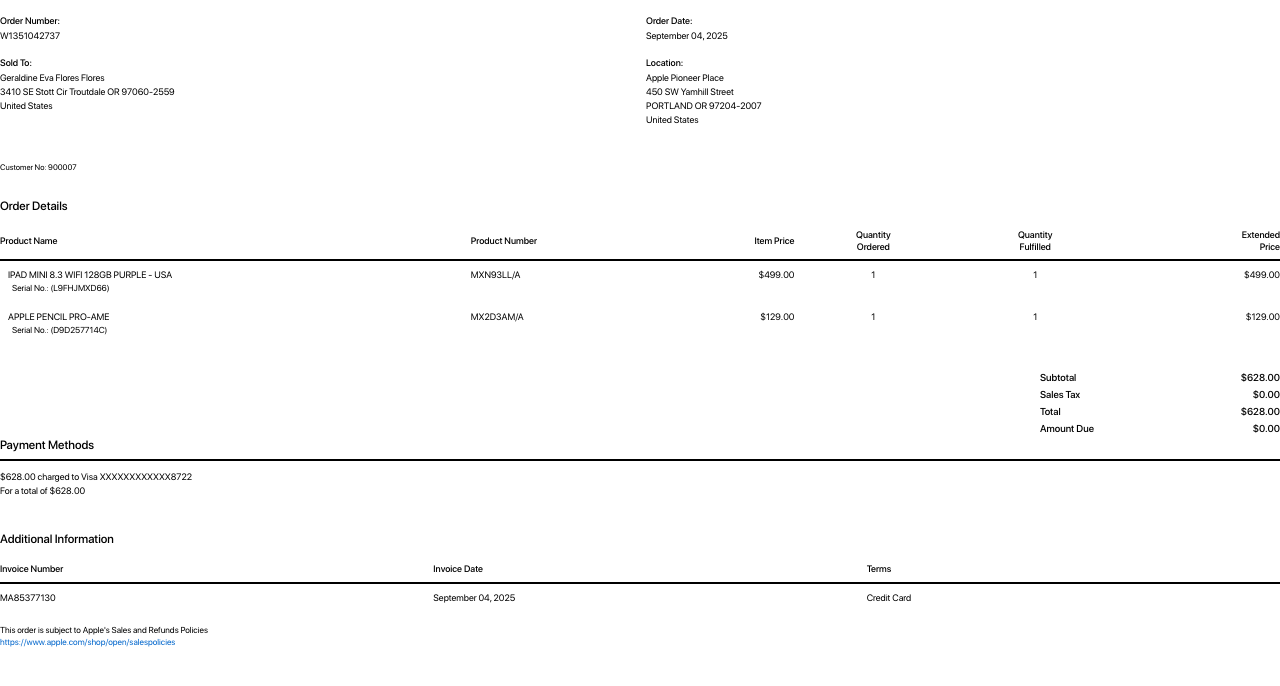
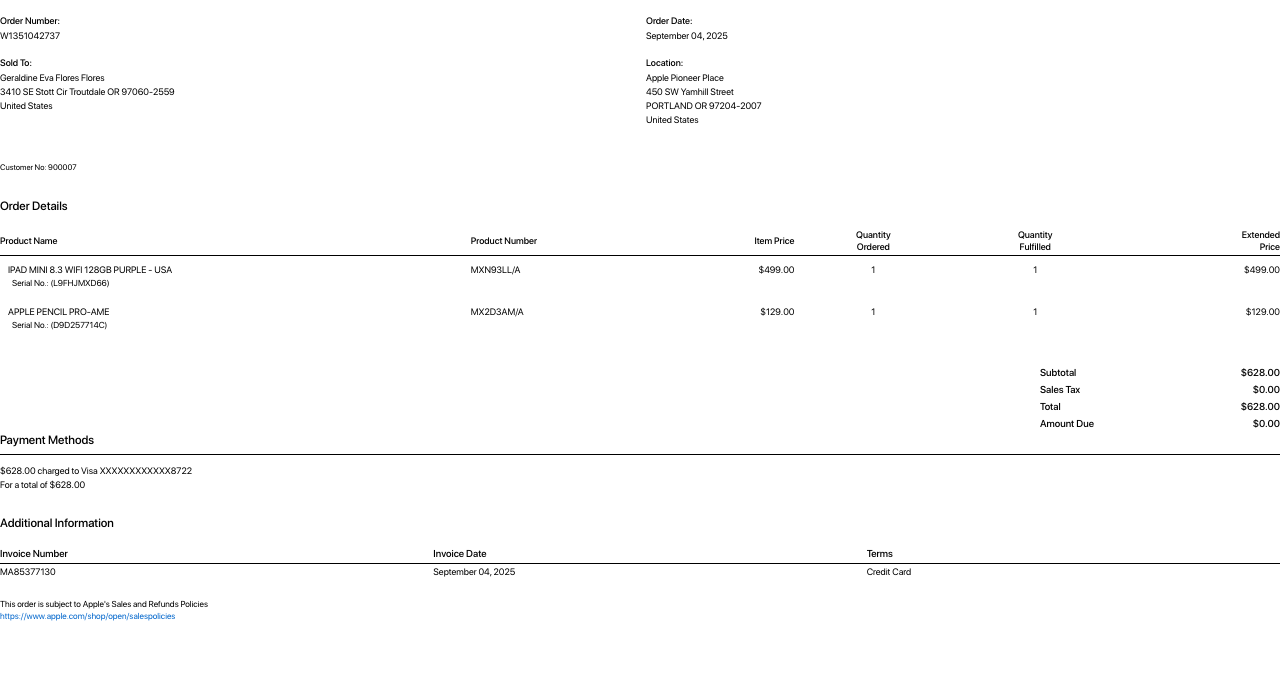
Before and after one commit to Luis3c4/IMEI, a Python web app: template app/templates/invoices/apple_invoice.html in a window 1280 px wide. Shown: the part 67-753 px from the top of the page. Run offline with Jinja, Linux system fonts and the light colour scheme; the template is opened without the code that fills it, so the values that code supplies are empty.

Commit message:
mejorando el pdf

```diff
--- a/app/templates/invoices/apple_invoice.html
+++ b/app/templates/invoices/apple_invoice.html
@@ -165,12 +165,13 @@
         }
 
         thead tr {
-            border-bottom: 2px solid #000;
+            margin-bottom: 0px;
+            border-bottom: 1.5px solid #000;
         }
 
         th {
             text-align: left;
-            padding: 6px 4px 6px 0;
+            padding: 6px 4px 2px 0;
             font-size: 7pt;
             font-weight: 600;
             font-family: 'SF Pro Display', Arial, sans-serif;
@@ -248,7 +249,7 @@
             color: #000;
             padding-bottom: 5px;
             margin-bottom: 10px;
-            border-bottom: 2px solid #000;
+            border-bottom: 1.5px solid #000;
         }
 
         .payment-detail {
@@ -259,8 +260,8 @@
 
         /* Additional Information */
         .additional-info {
-            margin-top: 20px;
-            padding-top: 15px;
+            margin-top: 15px;
+            padding-top: 10px;
         }
 
         .additional-info .payment-title {
@@ -277,9 +278,9 @@
         .info-labels-row {
             display: flex;
             width: 100%;
-            border-bottom: 2px solid #000;
-            padding-bottom: 5px;
-            margin-bottom: 8px;
+            border-bottom: 1.5px solid #000;
+            padding-bottom: 1px;
+            margin-bottom: 2px;
         }
 
         .info-values-row {
@@ -297,8 +298,8 @@
         }
 
         .info-col-label {
-            font-size: 7pt;
-            font-weight: 600;
+            font-size: 7.5pt;
+            font-weight: 800;
             font-family: 'SF Pro Display', Arial, sans-serif;
             color: #000;
             margin-bottom: 2px;
```
